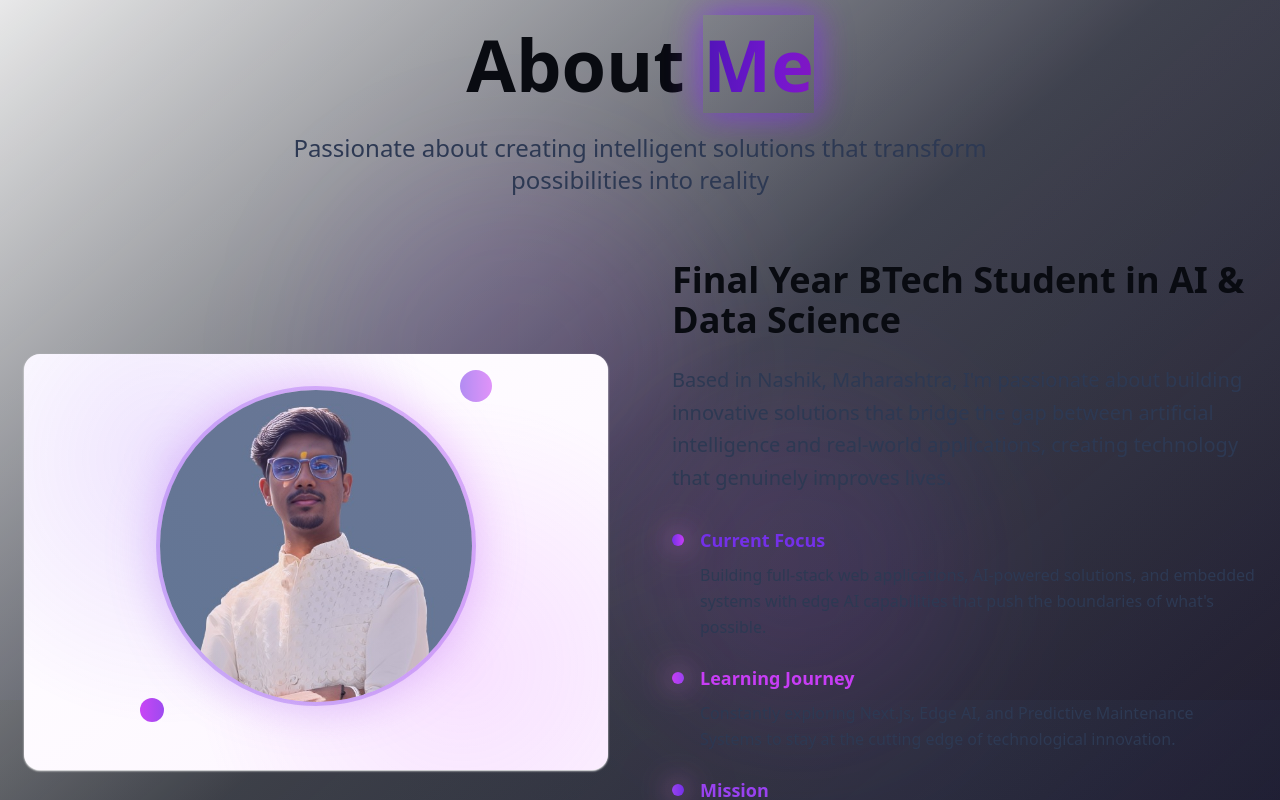
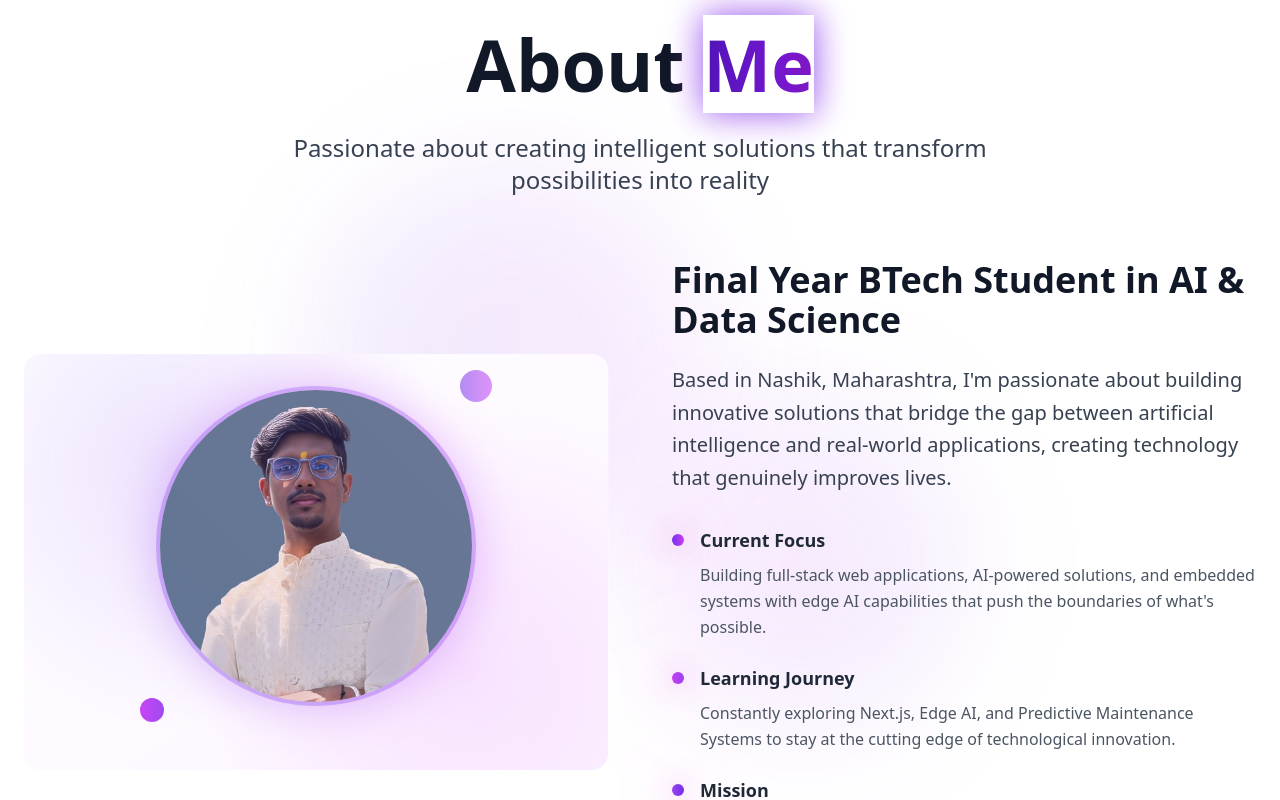
Before and after one commit to Sahilnj143/sahils-portfolio, a React (Vite) app: page / in a window 1280 px wide. Shown: the part 900-1700 px from the top of the page. Built offline with nearby package versions, Linux system fonts and the light colour scheme.

Commit message:
Fix About Me text visibility
Adjusted text color and contrast in the About Me section to ensure proper visibility.

```diff
--- a/src/components/About.tsx
+++ b/src/components/About.tsx
@@ -10,7 +10,7 @@ const About = () => {
   };
 
   return (
-    <section id="about" className="py-32 bg-gradient-to-br from-background via-muted/20 to-primary/5 relative overflow-hidden">
+    <section id="about" className="py-32 bg-white relative overflow-hidden">
       {/* Background effects */}
       <div className="absolute inset-0 overflow-hidden pointer-events-none">
         <div className="absolute top-1/4 left-1/4 w-96 h-96 bg-gradient-to-r from-primary/10 to-accent/10 rounded-full blur-3xl floating-animation" />
@@ -25,10 +25,10 @@ const About = () => {
           viewport={{ once: true }}
           className="text-center mb-16"
         >
-          <h2 className="text-5xl md:text-7xl font-extrabold mb-8">
+          <h2 className="text-5xl md:text-7xl font-extrabold mb-8 text-gray-900">
             About <span className="text-gradient pulse-glow">Me</span>
           </h2>
-          <p className="text-xl md:text-2xl text-muted-foreground max-w-3xl mx-auto leading-relaxed">
+          <p className="text-xl md:text-2xl text-gray-700 max-w-3xl mx-auto leading-relaxed">
             Passionate about creating intelligent solutions that transform possibilities into reality
           </p>
         </motion.div>
@@ -65,10 +65,10 @@ const About = () => {
             className="space-y-8 order-1 lg:order-2"
           >
             <div>
-              <h3 className="text-3xl md:text-4xl font-bold mb-6 text-foreground group-hover:text-gradient">
+              <h3 className="text-3xl md:text-4xl font-bold mb-6 text-gray-900">
                 Final Year BTech Student in AI & Data Science
               </h3>
-              <p className="text-xl text-muted-foreground leading-relaxed mb-8">
+              <p className="text-xl text-gray-700 leading-relaxed mb-8">
                 Based in Nashik, Maharashtra, I'm passionate about building innovative solutions
                 that bridge the gap between artificial intelligence and real-world applications,
                 creating technology that genuinely improves lives.
@@ -83,8 +83,8 @@ const About = () => {
               >
                 <div className="w-3 h-3 rounded-full bg-gradient-to-r from-primary to-accent mt-2 flex-shrink-0 group-hover:scale-150 transition-spring neon-glow" />
                 <div>
-                  <h4 className="text-lg font-bold text-primary mb-2">Current Focus</h4>
-                  <p className="text-muted-foreground leading-relaxed">
+                  <h4 className="text-lg font-bold text-gray-800 mb-2">Current Focus</h4>
+                  <p className="text-gray-600 leading-relaxed">
                     Building full-stack web applications, AI-powered solutions, and embedded systems
                     with edge AI capabilities that push the boundaries of what's possible.
                   </p>
@@ -98,8 +98,8 @@ const About = () => {
               >
                 <div className="w-3 h-3 rounded-full bg-gradient-to-r from-accent to-secondary mt-2 flex-shrink-0 group-hover:scale-150 transition-spring neon-glow" />
                 <div>
-                  <h4 className="text-lg font-bold text-accent mb-2">Learning Journey</h4>
-                  <p className="text-muted-foreground leading-relaxed">
+                  <h4 className="text-lg font-bold text-gray-800 mb-2">Learning Journey</h4>
+                  <p className="text-gray-600 leading-relaxed">
                     Constantly exploring Next.js, Edge AI, and Predictive Maintenance Systems
                     to stay at the cutting edge of technological innovation.
                   </p>
@@ -113,8 +113,8 @@ const About = () => {
               >
                 <div className="w-3 h-3 rounded-full bg-gradient-to-r from-secondary to-primary mt-2 flex-shrink-0 group-hover:scale-150 transition-spring neon-glow" />
                 <div>
-                  <h4 className="text-lg font-bold text-secondary mb-2">Mission</h4>
-                  <p className="text-muted-foreground leading-relaxed">
+                  <h4 className="text-lg font-bold text-gray-800 mb-2">Mission</h4>
+                  <p className="text-gray-600 leading-relaxed">
                     Driving innovation with AI to solve complex problems and create meaningful,
                     lasting impact in the technology industry and beyond.
                   </p>
```
